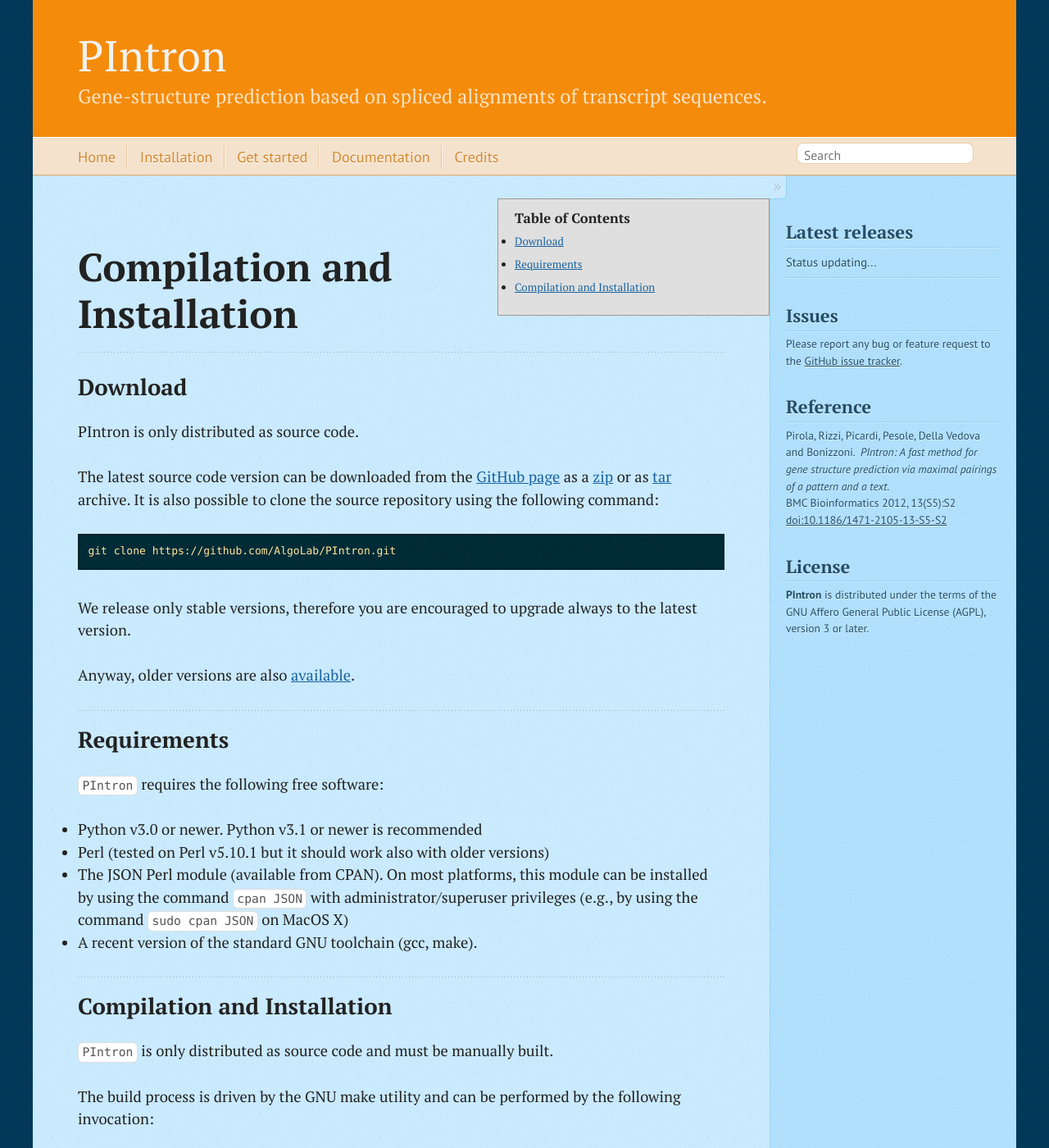
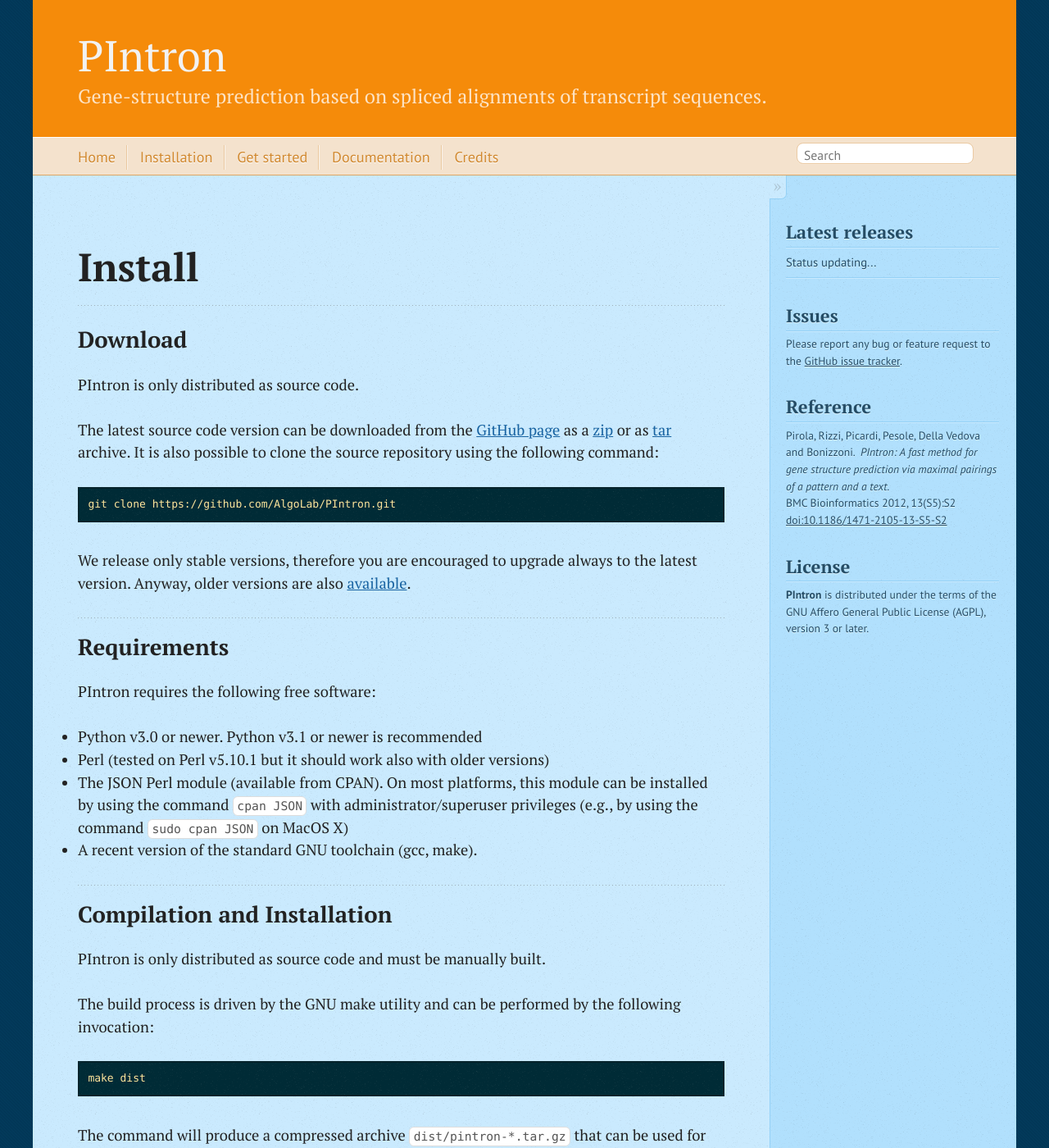
Before and after one commit to AlgoLab/PIntron, a Jekyll site: the page built from install.markdown, in a window 1280 px wide and 1400 px high. Shown: the whole window at 82% size. Built offline with Jekyll 4.4.1, drawn with Linux system fonts in a browser that asks for light colours; nearby versions of some CDN libraries.

Commit message:
Website, update installation instruction.

```diff
--- a/_includes/content/INSTALL.md
+++ b/_includes/content/INSTALL.md
@@ -9,12 +9,11 @@ It is also possible to clone the source repository using the following command:
 
 We release only stable versions, therefore you are encouraged to
 upgrade always to the latest version.
-
 Anyway, older versions are also [available](https://github.com/AlgoLab/PIntron/tags).
 
 ## Requirements
 
-`PIntron` requires the following free software:
+PIntron requires the following free software:
 
 - Python v3.0 or newer. Python v3.1 or newer is
   recommended
@@ -28,7 +27,7 @@ Anyway, older versions are also [available](https://github.com/AlgoLab/PIntron/t
 
 ## Compilation and Installation
 
-`PIntron` is only distributed as source code and must be manually built.
+PIntron is only distributed as source code and must be manually built.
 
 The build process is driven by the GNU make utility and can be performed
 by the following invocation:
--- a/install.markdown
+++ b/install.markdown
@@ -1,7 +1,7 @@
 ---
 layout: page
-title: Compilation and Installation
-toc: true
+title: Install
+toc: false
 ---
 
 {% include content/INSTALL.md %}
```
